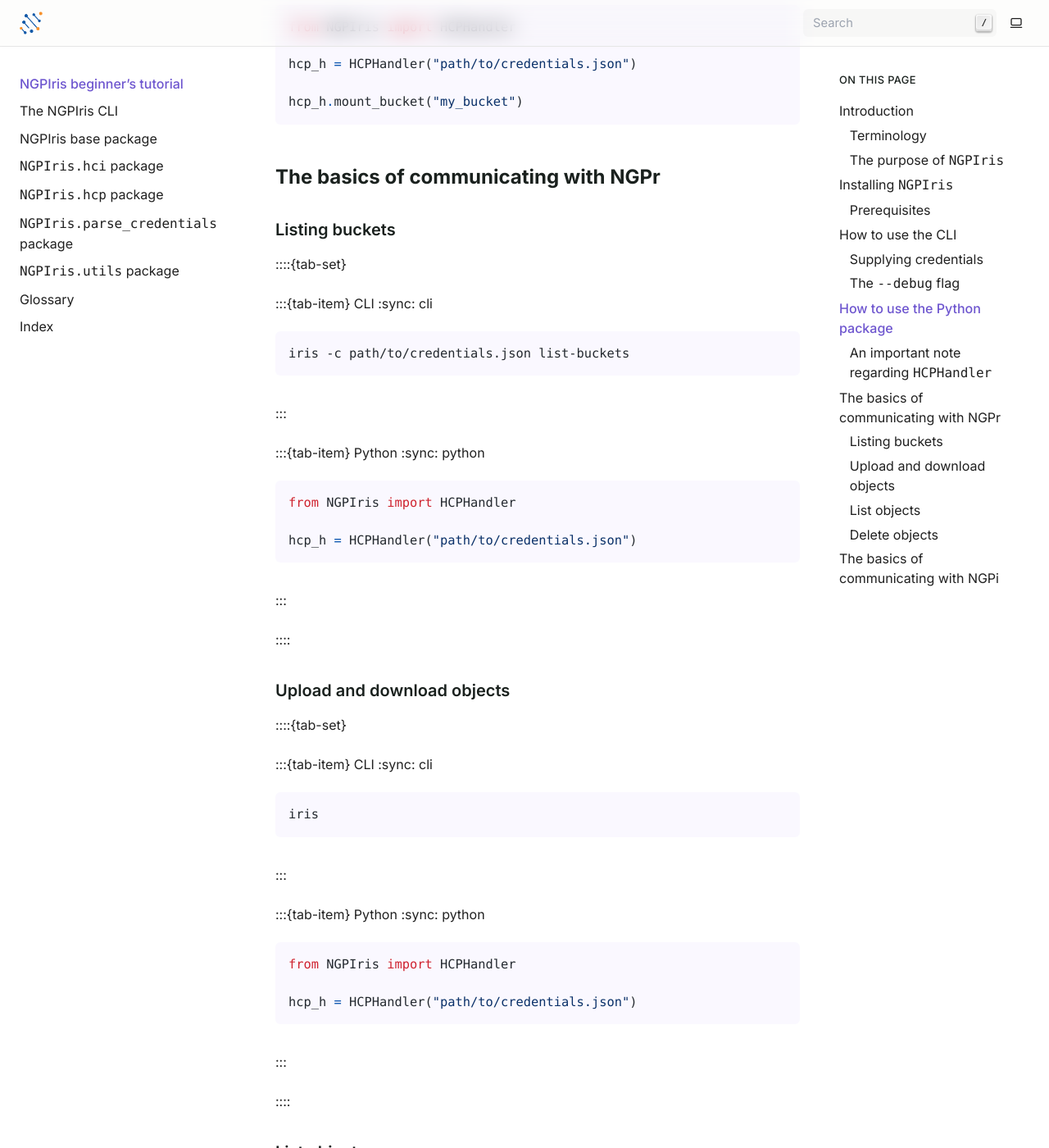
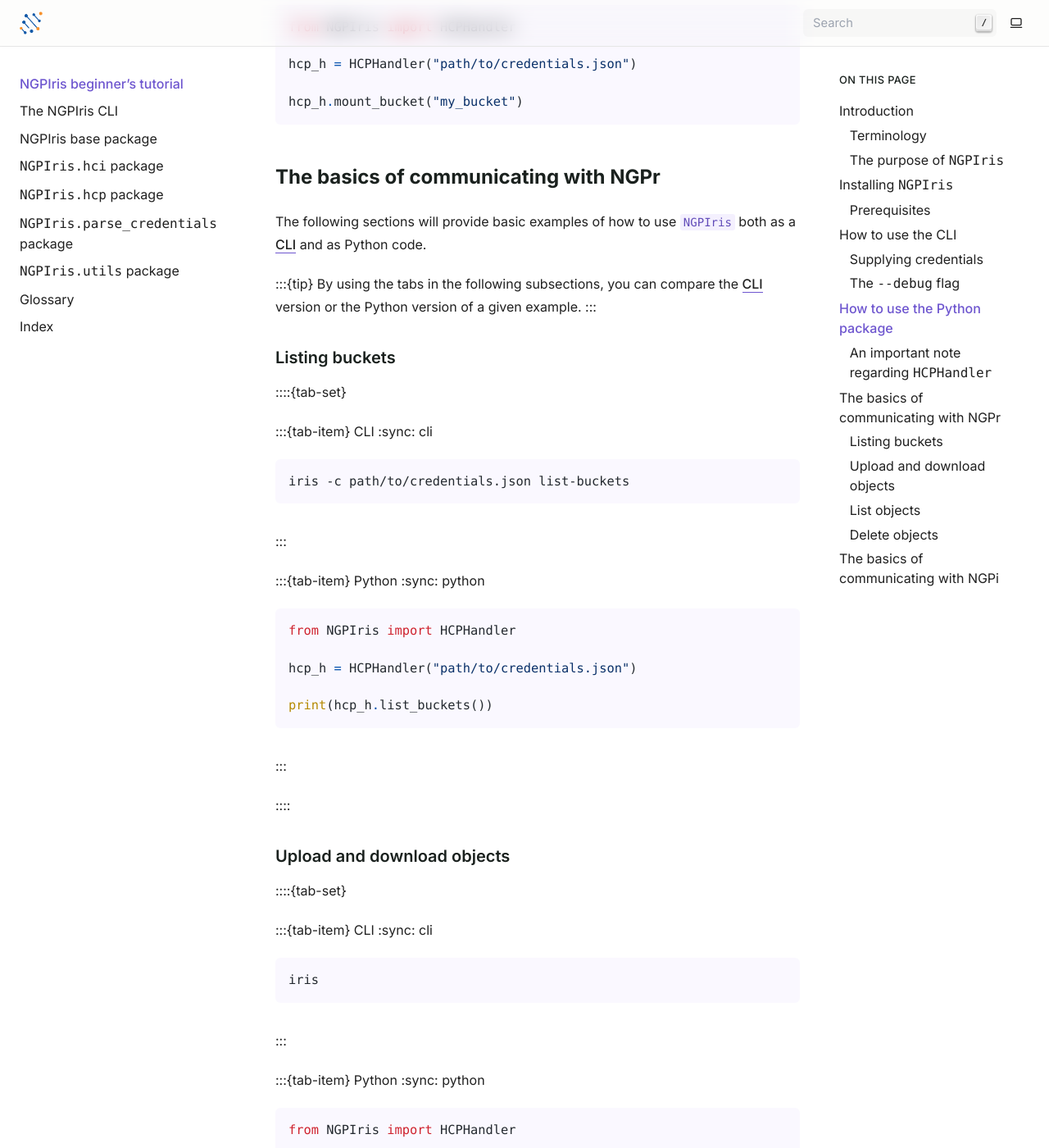
Before and after one commit to genomic-medicine-sweden/NGPIris, a Sphinx documentation site: the page built from docs/NGPIris_tutorial.md, in a window 1280 px wide and 1400 px high, scrolled down 6878 px. Shown: the whole window at 82% size. Built offline with Sphinx 7.4.7, drawn with Linux system fonts in a browser that asks for light colours; some of the changed text lies outside the part shown.

Commit message:
Update NGPIris_tutorial.md

````diff
--- a/docs/NGPIris_tutorial.md
+++ b/docs/NGPIris_tutorial.md
@@ -105,7 +105,7 @@ The information to be included in this credentials can be requested by your loca
 See [_The NGPIris CLI_](NGPIris.cli) for more extensive information about the {term}`CLI`.
 :::
 
-The {term}`CLI` consist of one main command `iris`, which in turn consist of various sub commands. This section will focus on the `iris` command itself, while the sub commands are described in the upcoming sections.
+The {term}`CLI` consist of one main command `iris`, which in turn consist of various sub commands. This section will focus on the `iris` command itself, while the sub commands are described in [the upcoming sections](#communicating-with-ngpr).
 
 ### Supplying credentials
 
@@ -226,6 +226,12 @@ hcp_h.mount_bucket("my_bucket")
 
 ## The basics of communicating with NGPr
 
+The following sections will provide basic examples of how to use {py:mod}`NGPIris` both as a {term}`CLI` and as Python code.
+
+:::{tip}
+By using the tabs in the following subsections, you can compare the {term}`CLI` version or the Python version of a given example.
+:::
+
 (list-buckets)=
 
 ### Listing buckets
@@ -248,6 +254,8 @@ iris -c path/to/credentials.json list-buckets
 from NGPIris import HCPHandler
 
 hcp_h = HCPHandler("path/to/credentials.json")
+
+print(hcp_h.list_buckets())
 ```
 
 :::
````
